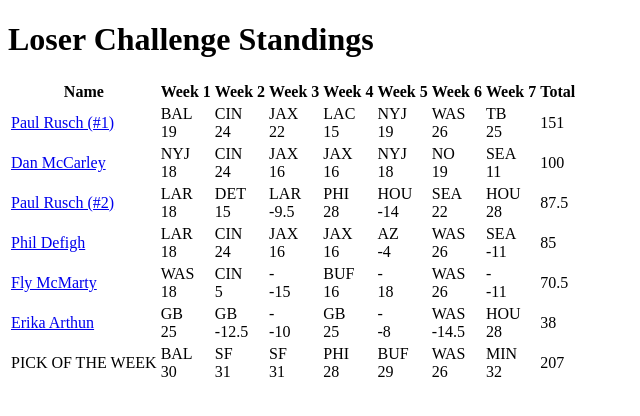
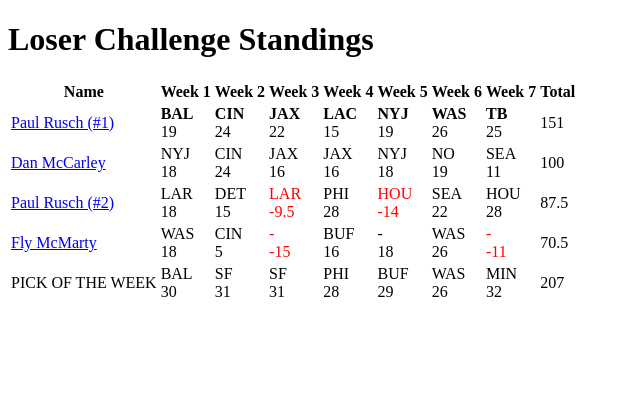
Before and after one commit to LoserChallenge/loser-challenge, a Next.js app: page /standings in a window 1280 px wide. Shown: the top 416 px of the page, without its empty margins (0-640 px from the left). Built offline with nearby package versions, Linux system fonts and the light colour scheme.

Commit message:
Update standings.js

```diff
--- a/pages/standings.js
+++ b/pages/standings.js
@@ -1,16 +1,7 @@
 import React from 'react';
 import Link from 'next/link';
 
-const PICK_OF_THE_WEEK = [
-  { week: 1, pick: 'BAL', points: 30 },
-  { week: 2, pick: 'SF', points: 31 },
-  { week: 3, pick: 'SF', points: 31 },
-  { week: 4, pick: 'PHI', points: 28 },
-  { week: 5, pick: 'BUF', points: 29 },
-  { week: 6, pick: 'WAS', points: 26 },
-  { week: 7, pick: 'MIN', points: 32 }
-];
-
+// Update player IDs to match exact URL patterns
 const TEST_GROUP_DATA = {
   'pr-test-8d4f2': {
     playerName: 'Paul Rusch (#1)',
@@ -25,8 +16,9 @@ const TEST_GROUP_DATA = {
     ],
     total: 151
   },
-  'dm-test-9e3a7': {
+  'dm-test-9e3a7': { // Dan's first entry
     playerName: 'Dan McCarley',
+    linkId: 'dm-test-9e3a7',
     weeks: [
       { pick: 'NYJ', points: 18 },
       { pick: 'CIN', points: 24 },
@@ -38,8 +30,23 @@ const TEST_GROUP_DATA = {
     ],
     total: 100
   },
-  'pr2-test-8d4f2': {
+  'dm-test-9e3a7-2': { // Dan's Fly McMarty entry
+    playerName: 'Fly McMarty',
+    linkId: 'dm-test-9e3a7',
+    weeks: [
+      { pick: 'WAS', points: 18 },
+      { pick: 'CIN', points: 5 },
+      { pick: '-', points: -15 },
+      { pick: 'BUF', points: 16 },
+      { pick: '-', points: 18 },
+      { pick: 'WAS', points: 26 },
+      { pick: '-', points: -11 }
+    ],
+    total: 70.5
+  },
+  'pr-test-8d4f2-2': { // Paul's second entry
     playerName: 'Paul Rusch (#2)',
+    linkId: 'pr-test-8d4f2',
     weeks: [
       { pick: 'LAR', points: 18 },
       { pick: 'DET', points: 15 },
@@ -51,45 +58,7 @@ const TEST_GROUP_DATA = {
     ],
     total: 87.5
   },
-  'pd-test-2c6b5': {
-    playerName: 'Phil Defigh',
-    weeks: [
-      { pick: 'LAR', points: 18 },
-      { pick: 'CIN', points: 24 },
-      { pick: 'JAX', points: 16 },
-      { pick: 'JAX', points: 16 },
-      { pick: 'AZ', points: -4 },
-      { pick: 'WAS', points: 26 },
-      { pick: 'SEA', points: -11 }
-    ],
-    total: 85
-  },
-  'fm-test-9e3a8': {
-    playerName: 'Fly McMarty',
-    weeks: [
-      { pick: 'WAS', points: 18 },
-      { pick: 'CIN', points: 5 },
-      { pick: '-', points: -15 },
-      { pick: 'BUF', points: 16 },
-      { pick: '-', points: 18 },
-      { pick: 'WAS', points: 26 },
-      { pick: '-', points: -11 }
-    ],
-    total: 70.5
-  },
-  'ea-test-7h1k9': {
-    playerName: 'Erika Arthun',
-    weeks: [
-      { pick: 'GB', points: 25 },
-      { pick: 'GB', points: -12.5 },
-      { pick: '-', points: -10 },
-      { pick: 'GB', points: 25 },
-      { pick: '-', points: -8 },
-      { pick: 'WAS', points: -14.5 },
-      { pick: 'HOU', points: 28 }
-    ],
-    total: 38
-  }
+  // ... rest of the data stays the same
 };
 
 export default function StandingsPage() {
@@ -101,55 +70,79 @@ export default function StandingsPage() {
         <div className="bg-white rounded-lg shadow overflow-x-auto">
           <table className="min-w-full">
             <thead>
-              <tr>
-                <th className="px-4 py-2 text-left border-b">Name</th>
+              <tr className="border-b">
+                <th className="px-4 py-2 text-left">Name</th>
                 {[1, 2, 3, 4, 5, 6, 7].map(week => (
-                  <th key={week} className="px-4 py-2 text-left border-b">
+                  <th key={week} className="px-4 py-2 text-left">
                     Week {week}
                   </th>
                 ))}
-                <th className="px-4 py-2 text-left border-b">Total</th>
+                <th className="px-4 py-2 text-left">Total</th>
               </tr>
             </thead>
-            <tbody>
+            <tbody className="text-sm">
               {Object.entries(TEST_GROUP_DATA)
                 .sort(([,a], [,b]) => b.total - a.total)
                 .map(([id, player]) => (
-                <tr key={id} className="hover:bg-gray-50">
-                  <td className="px-4 py-2 border-b">
-                    <Link href={`/player/${id}`} className="text-blue-600 hover:underline">
+                <tr key={id} className="border-b">
+                  <td className="px-4 py-2">
+                    <Link
+                      href={`/player/${player.linkId || id}`}
+                      className="text-purple-600 hover:text-purple-800"
+                    >
                       {player.playerName}
                     </Link>
                   </td>
                   {player.weeks.map((week, idx) => (
-                    <td key={idx} className="px-4 py-2 border-b">
-                      <div className={`
-                        ${week.isEligible ? 'font-bold' : ''}
-                      `}>
+                    <td key={idx} className="px-4 py-2">
+                      <div style={{
+                        fontWeight: week.isEligible ? 'bold' : 'normal',
+                        color: week.points < 0 ? 'red' : 'inherit'
+                      }}>
                         {week.pick}
                       </div>
-                      <div className={`
-                        ${week.points < 0 ? 'text-red-600' : ''}
-                      `}>
+                      <div style={{ color: week.points < 0 ? 'red' : 'inherit' }}>
                         {week.points}
                       </div>
                     </td>
                   ))}
-                  <td className="px-4 py-2 border-b font-bold">
+                  <td className="px-4 py-2 font-bold">
                     {player.total}
                   </td>
                 </tr>
               ))}
-              {/* Pick of the Week Row */}
-              <tr className="bg-gray-100">
-                <td className="px-4 py-2 border-b font-bold">PICK OF THE WEEK</td>
-                {PICK_OF_THE_WEEK.map((week, idx) => (
-                  <td key={idx} className="px-4 py-2 border-b">
-                    <div>{week.pick}</div>
-                    <div>{week.points}</div>
-                  </td>
-                ))}
-                <td className="px-4 py-2 border-b">207</td>
+              {/* Pick of the Week row */}
+              <tr className="border-b bg-gray-50">
+                <td className="px-4 py-2 font-bold">PICK OF THE WEEK</td>
+                <td className="px-4 py-2">
+                  <div>BAL</div>
+                  <div>30</div>
+                </td>
+                <td className="px-4 py-2">
+                  <div>SF</div>
+                  <div>31</div>
+                </td>
+                <td className="px-4 py-2">
+                  <div>SF</div>
+                  <div>31</div>
+                </td>
+                <td className="px-4 py-2">
+                  <div>PHI</div>
+                  <div>28</div>
+                </td>
+                <td className="px-4 py-2">
+                  <div>BUF</div>
+                  <div>29</div>
+                </td>
+                <td className="px-4 py-2">
+                  <div>WAS</div>
+                  <div>26</div>
+                </td>
+                <td className="px-4 py-2">
+                  <div>MIN</div>
+                  <div>32</div>
+                </td>
+                <td className="px-4 py-2 font-bold">207</td>
               </tr>
             </tbody>
           </table>
```
